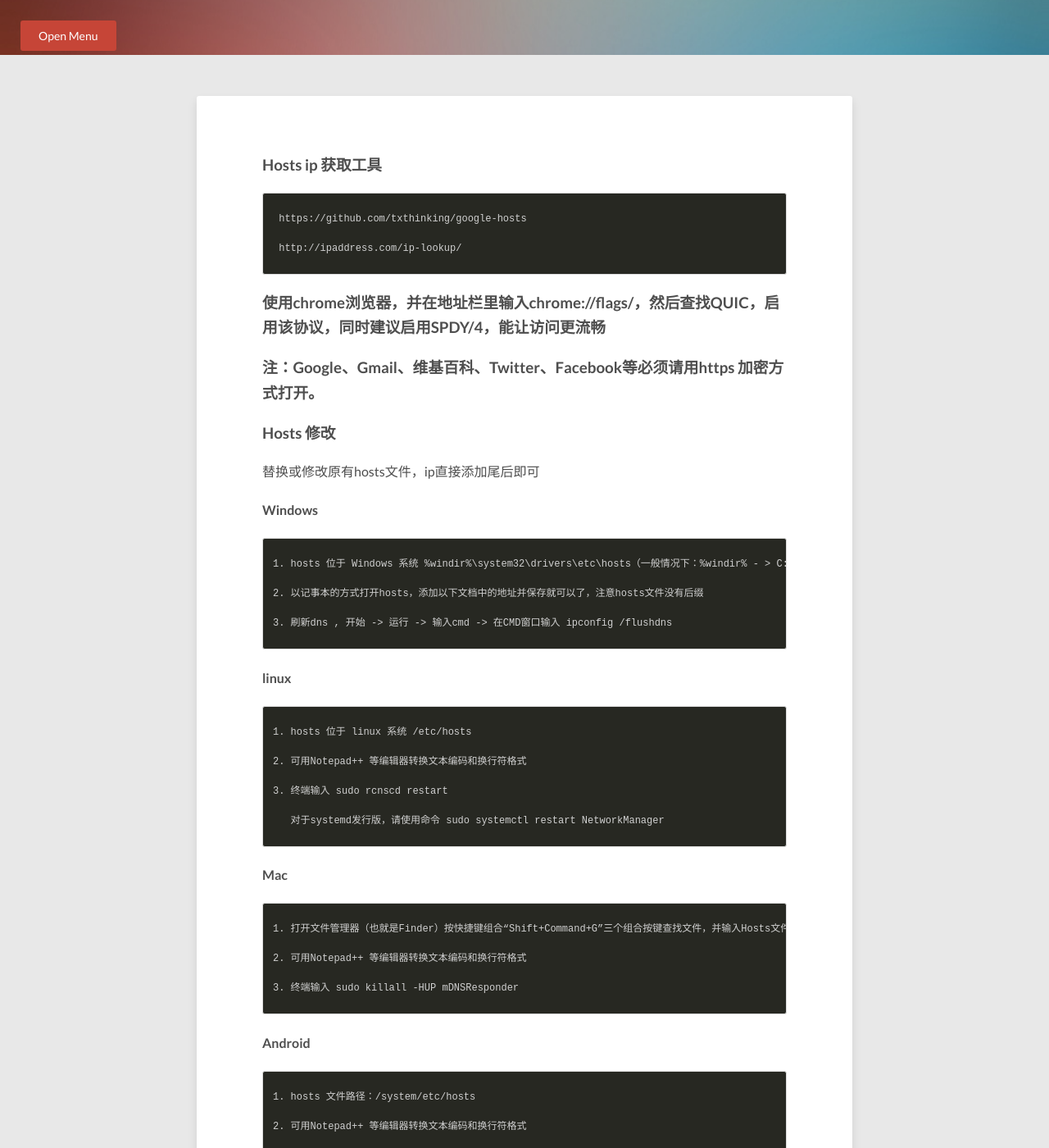
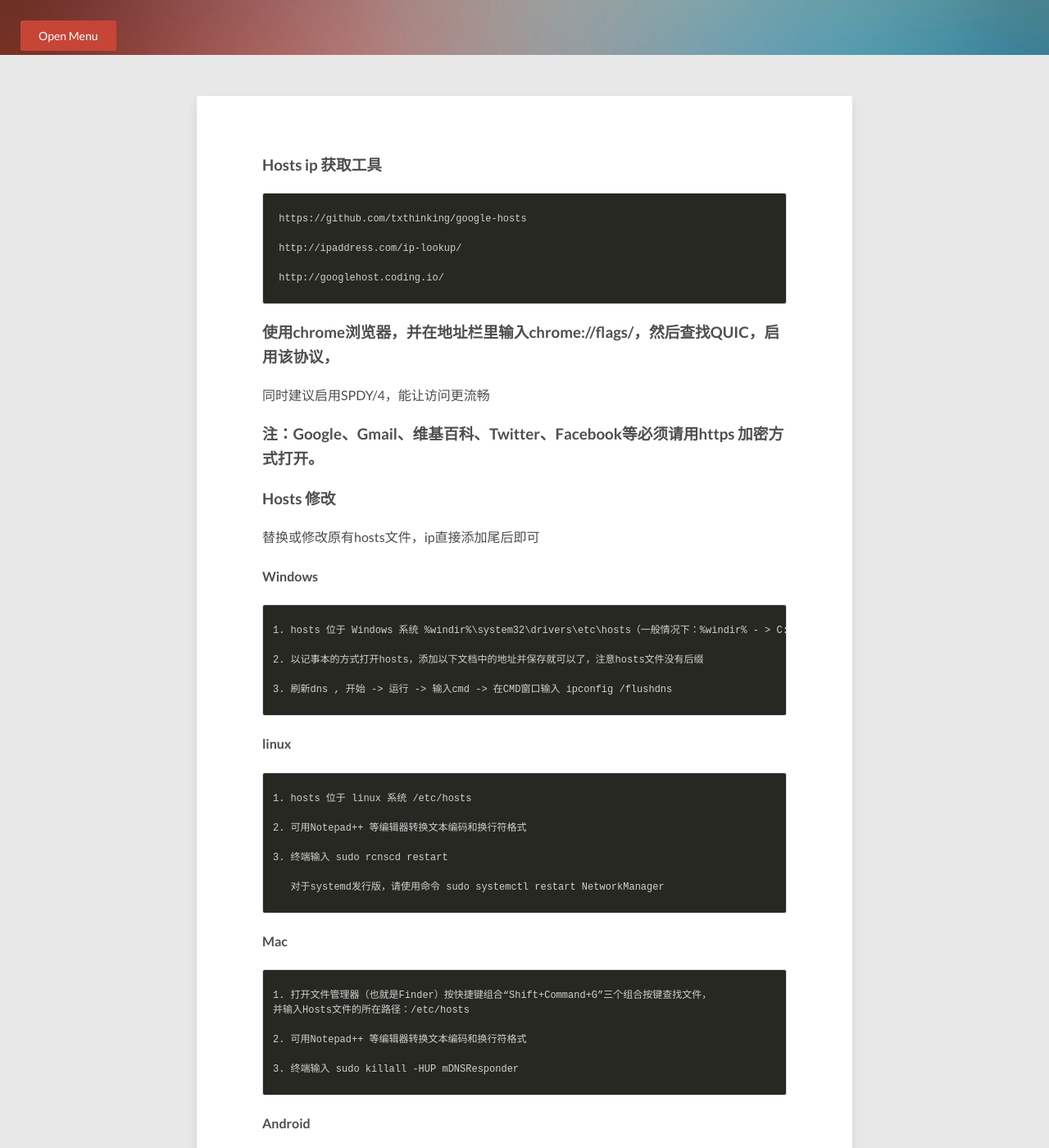
Before and after one commit to tengbinlive/tengbinlive.github.io, a Jekyll site: the page built from _posts/2016-04-11-live.md, in a window 1280 px wide and 1400 px high, scrolled down 333 px. Shown: the whole window at 82% size. Built offline with Jekyll 4.4.1, drawn with Linux system fonts in a browser that asks for light colours; nearby versions of some CDN libraries; some of the changed text lies outside the part shown.

Commit message:
no message

```diff
--- a/_posts/2016-04-11-live.md
+++ b/_posts/2016-04-11-live.md
@@ -1,6 +1,6 @@
 ---
 layout: post
-title: Google hosts
+title: Google Hosts
 description: "通过hostsd ，使用Google 、Battle.NET 、WordPress、Microsoft Live、GitHub、Box.com等."
 modified: 2016-04-11
 tags: [live , post]
@@ -13,9 +13,12 @@ image:
  https://github.com/txthinking/google-hosts
 
  http://ipaddress.com/ip-lookup/
+
+ http://googlehost.coding.io/
 {% endhighlight %}
 
-### 使用chrome浏览器，并在地址栏里输入chrome://flags/，然后查找QUIC，启用该协议，同时建议启用SPDY/4，能让访问更流畅
+### 使用chrome浏览器，并在地址栏里输入chrome://flags/，然后查找QUIC，启用该协议，
+同时建议启用SPDY/4，能让访问更流畅
 
 ### 注：Google、Gmail、维基百科、Twitter、Facebook等必须请用https 加密方式打开。
 
@@ -45,7 +48,8 @@ image:
 
 #### Mac
 {% highlight html %}
-1. 打开文件管理器（也就是Finder）按快捷键组合“Shift+Command+G”三个组合按键查找文件，并输入Hosts文件的所在路径：/etc/hosts
+1. 打开文件管理器（也就是Finder）按快捷键组合“Shift+Command+G”三个组合按键查找文件，
+并输入Hosts文件的所在路径：/etc/hosts
 
 2. 可用Notepad++ 等编辑器转换文本编码和换行符格式
 
@@ -63,7 +67,8 @@ image:
 
 #### iPhone
 {% highlight html %}
-1. 需越狱，使用 iFunBox、PP助手、同步助手、iFile 等访问设备文件系统，备份并修改该文件后覆盖：/etc/hosts
+1. 需越狱，使用 iFunBox、PP助手、同步助手、iFile 等访问设备文件系统，
+备份并修改该文件后覆盖：/etc/hosts
 
 2. 可用Notepad++ 等编辑器转换文本编码和换行符格式
 {% endhighlight %}
```
